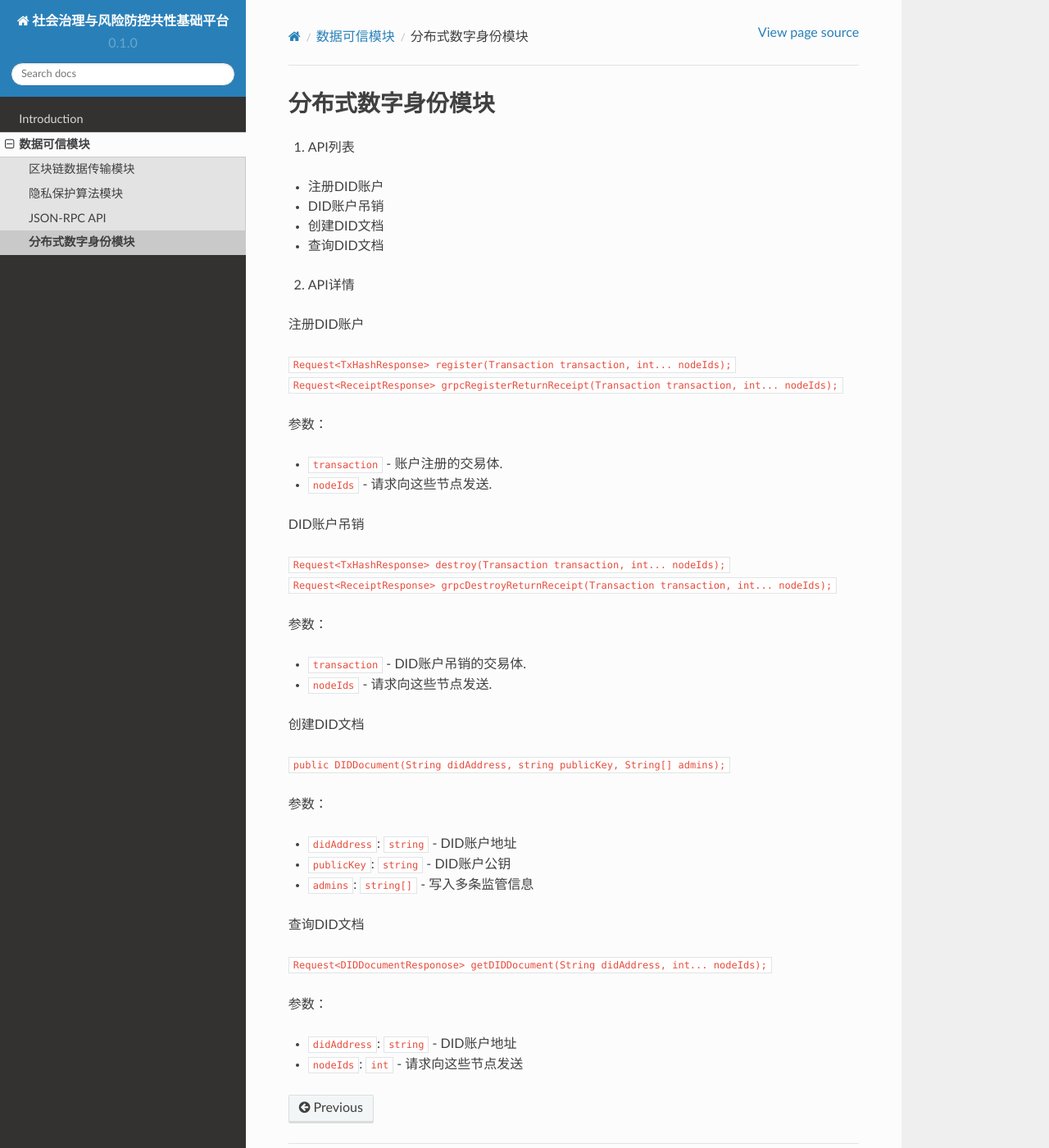
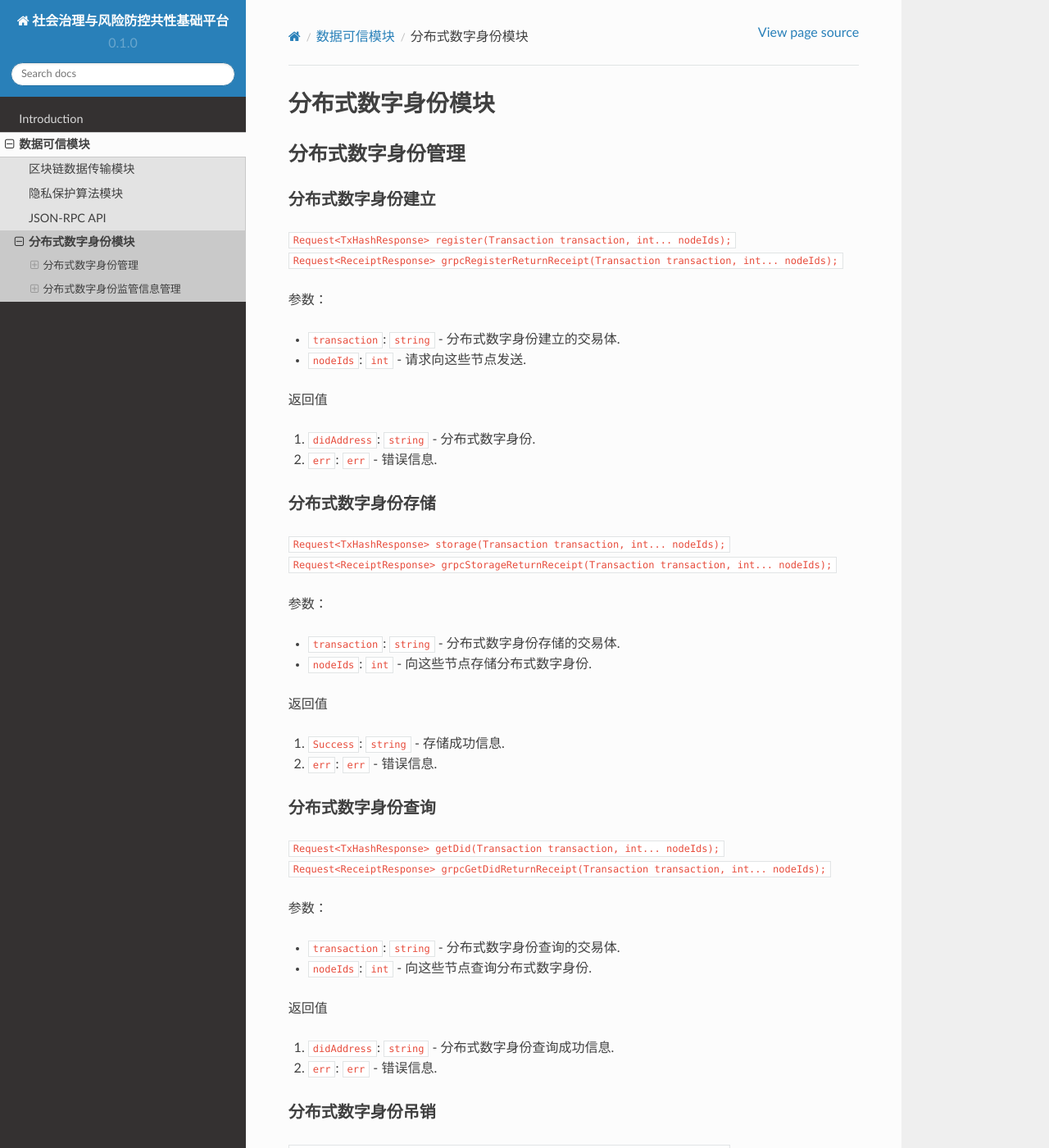
Before and after one commit to chanchan7/Platforms, a Sphinx documentation site: the page built from docs/source/hyperchain/did.rst, in a window 1280 px wide and 1400 px high. Shown: the whole window at 82% size. Built offline with Sphinx 7.4.7 and the Read the Docs theme 2.0.0, drawn with Linux system fonts in a browser that asks for light colours; pages that are not in the unit, such as notebooks, are missing from menus; some of the changed text lies outside the part shown.

Commit message:
Update did.rst

```diff
--- a/docs/source/hyperchain/did.rst
+++ b/docs/source/hyperchain/did.rst
@@ -2,46 +2,86 @@
 ==================================
 
 
+分布式数字身份管理
+-------------------------
 
+.. _分布式数字身份建立:
 
-1. API列表
-
-- :ref:`注册DID账户`
-- :ref:`DID账户吊销`
-- :ref:`创建DID文档`
-- :ref:`查询DID文档`
-
-2. API详情
-
-
-.. _注册DID账户:
-
-注册DID账户
+分布式数字身份建立
+~~~~~~~~~~~~~~~~~~~~~
 
 ``Request<TxHashResponse> register(Transaction transaction, int... nodeIds);``
 ``Request<ReceiptResponse> grpcRegisterReturnReceipt(Transaction transaction, int... nodeIds);``
 
 参数：
 
--  ``transaction`` - 账户注册的交易体.
--  ``nodeIds`` - 请求向这些节点发送.
+-  ``transaction``: ``string`` -  分布式数字身份建立的交易体.
+-  ``nodeIds``: ``int`` -  请求向这些节点发送.
 
+返回值
 
-.. _did账户吊销:
+1. ``didAddress``: ``string`` -  分布式数字身份.
+2. ``err``: ``err`` - 错误信息.
 
-DID账户吊销
+.. _分布式数字身份存储:
+
+分布式数字身份存储
+~~~~~~~~~~~~~~~~~~~~~
+
+``Request<TxHashResponse> storage(Transaction transaction, int... nodeIds);``
+``Request<ReceiptResponse> grpcStorageReturnReceipt(Transaction transaction, int... nodeIds);``
+
+参数：
+
+-  ``transaction``: ``string`` -  分布式数字身份存储的交易体.
+-  ``nodeIds``: ``int`` -  向这些节点存储分布式数字身份.
+
+返回值
+
+1. ``Success``: ``string`` -  存储成功信息.
+2. ``err``: ``err`` - 错误信息.
+
+.. _分布式数字身份查询:
+
+分布式数字身份查询
+~~~~~~~~~~~~~~~~~~~~~
+
+``Request<TxHashResponse> getDid(Transaction transaction, int... nodeIds);``
+``Request<ReceiptResponse> grpcGetDidReturnReceipt(Transaction transaction, int... nodeIds);``
+
+参数：
+
+-  ``transaction``: ``string`` -  分布式数字身份查询的交易体.
+-  ``nodeIds``: ``int`` -  向这些节点查询分布式数字身份.
+
+返回值
+
+1. ``didAddress``: ``string`` -  分布式数字身份查询成功信息.
+2. ``err``: ``err`` - 错误信息.
+
+.. _分布式数字身份吊销:
+
+分布式数字身份吊销
+~~~~~~~~~~~~~~~~~~~~~
 
 ``Request<TxHashResponse> destroy(Transaction transaction, int... nodeIds);``
 ``Request<ReceiptResponse> grpcDestroyReturnReceipt(Transaction transaction, int... nodeIds);``
 
 参数：
 
--  ``transaction`` -  DID账户吊销的交易体.
--  ``nodeIds`` -  请求向这些节点发送.
+-  ``transaction``: ``string`` -  账户注册的交易体.
+-  ``nodeIds``: ``int`` -  请求向这些节点发送.
 
-.. _创建did文档:
+返回值
 
-创建DID文档
+1. ``err``: ``err`` - 吊销失败信息.
+
+分布式数字身份监管信息管理
+-------------------------
+.. _分布式数字身份监管信息编辑:
+
+分布式数字身份监管信息编辑
+~~~~~~~~~~~~~~~~~~~~~
 
 ``public DIDDocument(String didAddress, string publicKey, String[] admins);``
 
@@ -51,9 +91,15 @@ DID账户吊销
 -  ``publicKey``: ``string``  -  DID账户公钥
 -  ``admins``: ``string[]`` -  写入多条监管信息
 
-.. _查询did文档:
+返回值
 
-查询DID文档
+1. ``Success``: ``string`` -  写入成功信息.
+2. ``err``: ``err`` - 错误信息.
+
+.. _分布式数字身份监管信息查询:
+
+分布式数字身份监管信息查询
+~~~~~~~~~~~~~~~~~~~~~
 
 ``Request<DIDDocumentResponose> getDIDDocument(String didAddress, int... nodeIds);``
 
@@ -61,3 +107,8 @@ DID账户吊销
 
 -  ``didAddress``: ``string`` -  DID账户地址
 -  ``nodeIds``: ``int`` -  请求向这些节点发送
+
+返回值
+
+1. ``admins``: ``string[]`` -  监管信息.
+2. ``err``: ``err`` - 错误信息.
```
